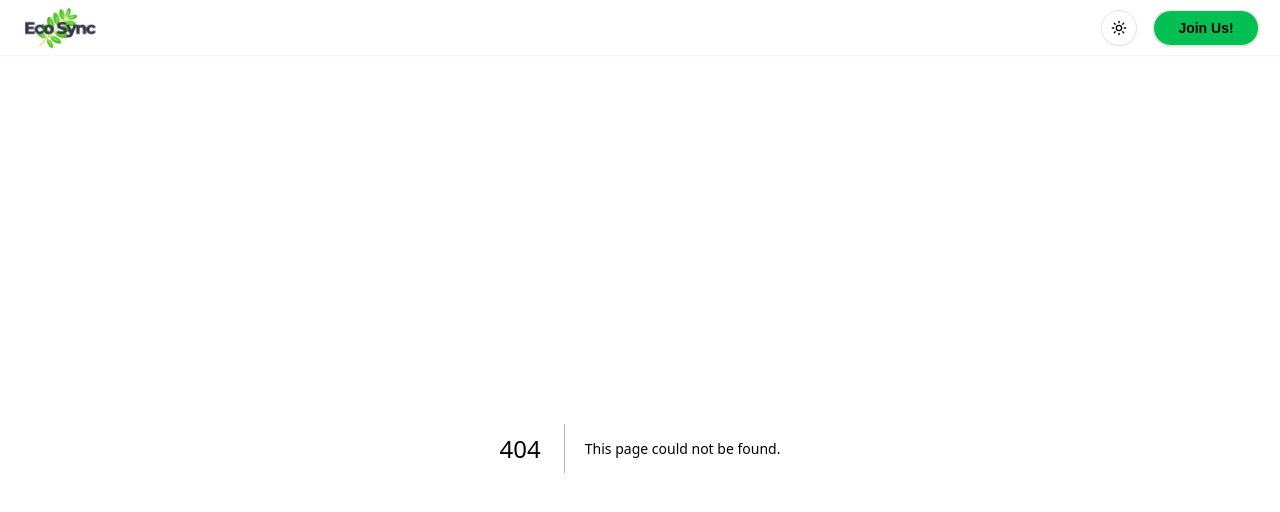
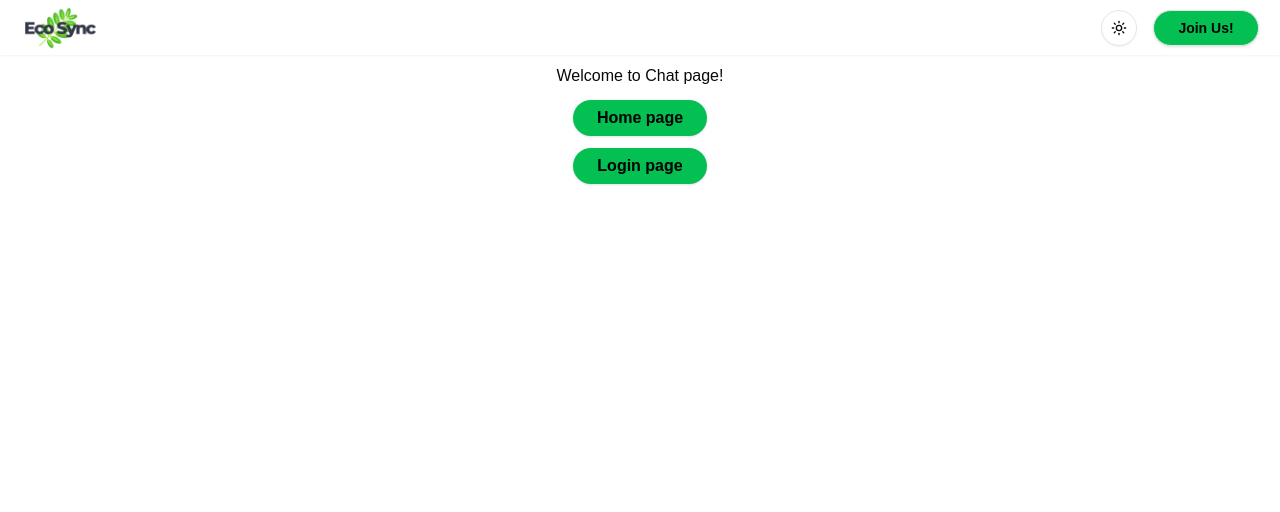
Before and after one commit to Rithik2211/eco-sync-main, a Next.js app: page /UI/Chatpage in a window 1280 px wide. Before the commit this address had no page. Shown: the top 512 px of the page. Built offline with nearby package versions, Linux system fonts and the light colour scheme.

Commit message:
added new page for chat application

```diff
--- a/app/Login/LoginAuth.tsx
+++ b/app/Login/LoginAuth.tsx
@@ -14,6 +14,7 @@ const LoginAuth = () => {
 
     const handleEmailChange = (e: React.ChangeEvent<HTMLInputElement>) => {
         setEmail(e.target.value);
+        router.push('/')
     };
 
     const handleSignInWithEmail = () => {
@@ -35,13 +36,13 @@ const LoginAuth = () => {
                 <p className="mb-6">Enter your email below to create your account</p>
                 <Input type="email" placeholder="Email" value={email}
                     onChange={handleEmailChange} className='w-full max-w-sm mb-3' />
-                <Button className='my-3 font-semibold px-4 py-2 max-w-sm w-full' onClick={handleSignInWithEmail}> <Mail /> Login with Email </Button>
+                <Button className='my-3 font-semibold px-4 py-2 max-w-sm w-full' onClick={(e)=> handleSignInWithEmail()}> <Mail /> Login with Email </Button>
                 <div className="flex items-center mb-3 w-full max-w-sm">
                     <hr className="flex-grow border-zinc-700" />
                     <span className="mx-4 text-zinc-500">OR CONTINUE WITH</span>
                     <hr className="flex-grow border-zinc-700" />
                 </div>
-                <Button className='font-semibold px-4 py-2 max-w-sm w-full' onClick={() => handleConnectWallet('/')}> <Wallet /> Connect Wallet </Button>
+                <Button className='font-semibold px-4 py-2 max-w-sm w-full' onClick={() => handleConnectWallet('/UI/Chatpage')}> <Wallet /> Connect Wallet </Button>
                 <div className="flex items-center space-x-2 mt-3 ">
                     <Checkbox id="terms" />
                     <Label htmlFor="terms">Accept terms and conditions</Label>
--- /dev/null
+++ b/app/UI/Chatpage/page.tsx
@@ -0,0 +1,14 @@
+import NavButton from '@/app/utils/NavButton';
+import React from 'react'
+
+const Chatpage = () => {
+  return (
+    <div className='flex justify-center items-center flex-col my-4'>
+        <h1>Welcome to Chat page!</h1>
+        <NavButton name='Home page' className='bg-[#04c052] hover:bg-[#04c052]-500 font-semibold dark:text-white text-black px-6 py-1 rounded-full text-md hover:bg-opacity-90 my-3' route='/' />
+        <NavButton name='Login page' className='bg-[#04c052] hover:bg-[#04c052]-500 font-semibold dark:text-white text-black px-6 py-1 rounded-full text-md hover:bg-opacity-90' route='/Login' />
+    </div>
+  )
+}
+
+export default Chatpage;
```
